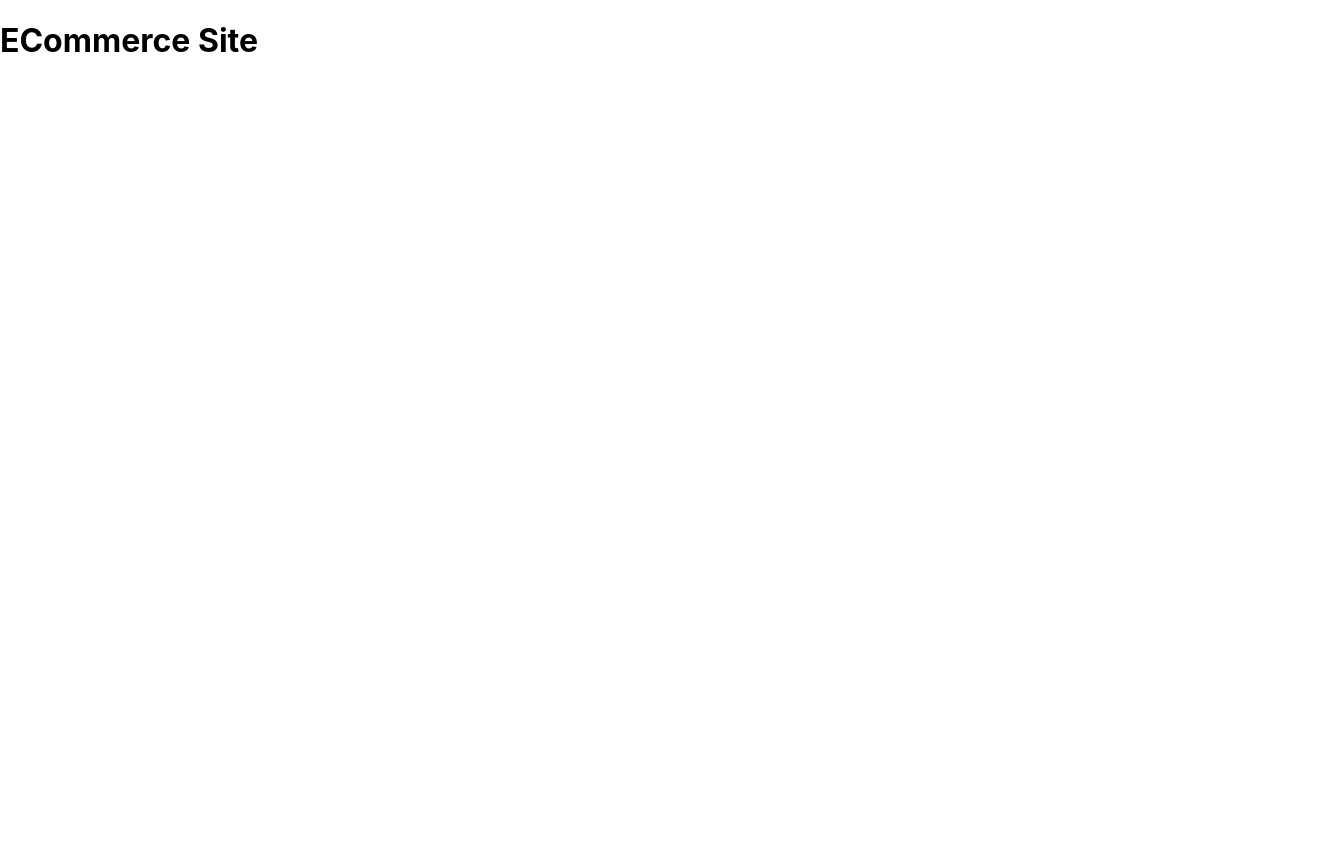
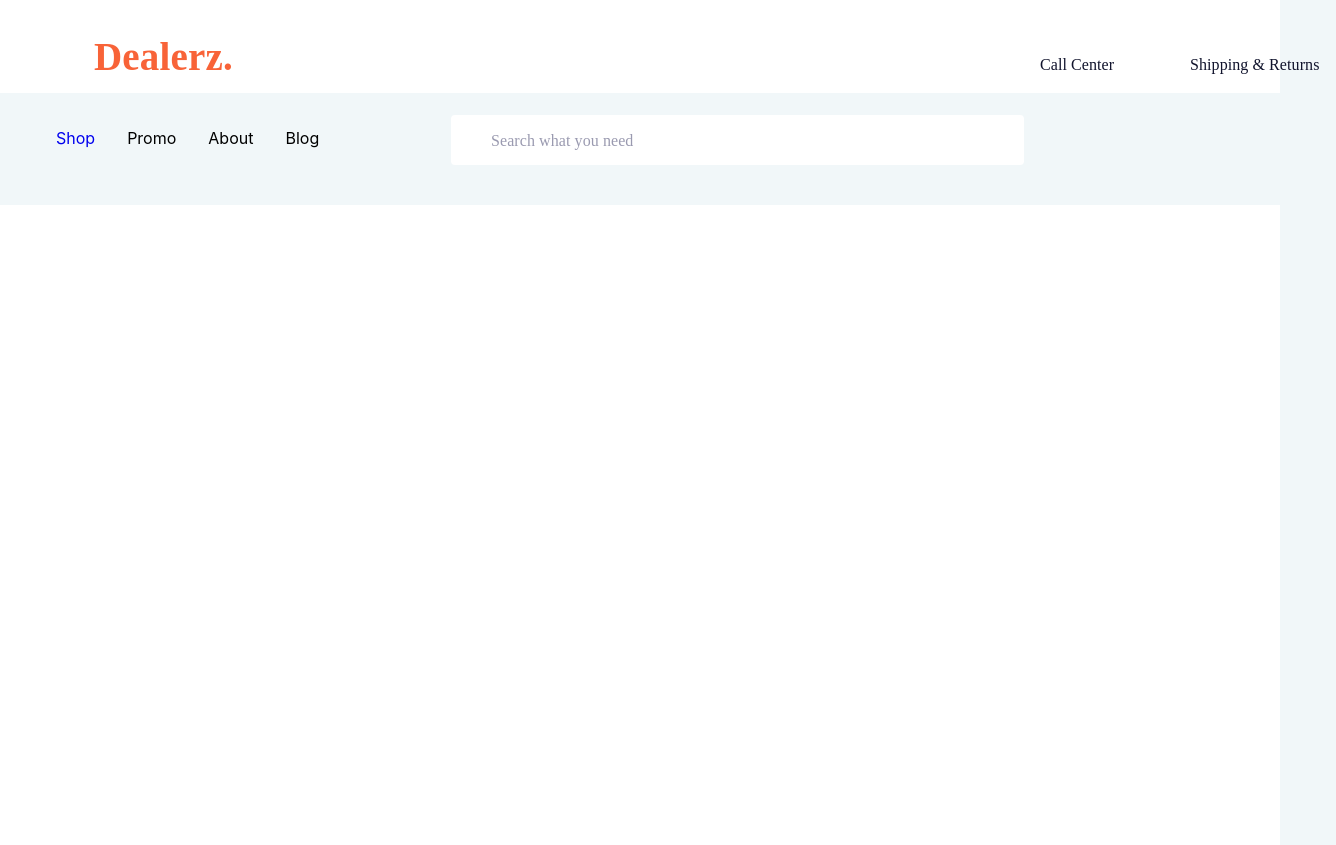
Before and after one commit to DoaaIdris/Tech-Unicorn-Frontend-Assessment, a React (Create React App) app: page / in a window 1280 px wide. Shown: the whole page, 1336 px wide, since content can reach past the window. Before the commit the page ends 800 px from the top, so only its background shows below. Built offline with nearby package versions, Linux system fonts and the light colour scheme.

Commit message:
added nav and top logo banner

```diff
--- a/package.json
+++ b/package.json
@@ -8,6 +8,7 @@
     "@testing-library/user-event": "^13.5.0",
     "react": "^18.2.0",
     "react-dom": "^18.2.0",
+    "react-router-dom": "^5.3.4",
     "react-scripts": "5.0.1",
     "web-vitals": "^2.1.4"
   },
--- a/src/App.css
+++ b/src/App.css
@@ -1,5 +1,9 @@
 .App {
   text-align: center;
+}
+
+body{
+  background-color: rgb(241, 247, 249);
 }
 
 .App-logo {
--- a/src/App.js
+++ b/src/App.js
@@ -1,10 +1,29 @@
 //import logo from './logo.svg';
 import './App.css';
+
+import {
+  BrowserRouter as Router,
+  Switch,
+  Route
+}from "react-router-dom";
+
+import { Navbar } from "./components/navbar/index";
+import {HomePage} from './components/pages/home/index'
 
 function App() {
   return (
     <div classname="App">
-      <h1>ECommerce Site</h1>
+      <Router>
+        <Navbar></Navbar>
+        <Switch>
+          <Route exact path="/">
+            <HomePage></HomePage>
+          </Route>
+          <Route path="/shop">
+            <div>Shop</div>
+          </Route>
+        </Switch>
+      </Router>
     </div>
   );
 }
--- /dev/null
+++ b/src/components/navbar/index.jsx
@@ -0,0 +1,43 @@
+import{
+    NavLink
+}from 'react-router-dom';
+
+import "./styles.css";
+
+export const Navbar = () => {
+    return (
+        <div>
+            <div className='header'>
+                <NavLink exact={true} to="/">
+                    <h2 className='logo'>Dealerz.</h2>
+                </NavLink>
+
+                <p className='callcenter'>Call Center</p>
+                <p className='shipping'>Shipping & Returns</p>
+            </div>
+
+            <div className='searchBar'>
+                <p className='searchtext'>Search what you need</p>
+            </div>
+            <nav className="navbar">
+                <ul className="navbar-list">
+                    <li>
+                        <NavLink  to="/shop">
+                            Shop
+                        </NavLink>
+                    </li>
+                    <li>
+                        Promo
+                    </li>
+                    <li>
+                        About
+                    </li>
+                    <li>
+                        Blog
+                    </li>
+                </ul>
+            </nav>
+        </div>
+
+    );
+}
--- /dev/null
+++ b/src/components/navbar/styles.css
@@ -0,0 +1,115 @@
+.navbar ul{
+    display: flex;
+    flex-direction: column;
+    list-style-type: none;
+    align-items: center;
+    margin-top: 93px;
+}
+
+.navbar {
+
+    height: 93px;
+
+}
+
+.navbar li{
+    margin: 1rem;
+    font-size: 16px;
+    font: DM Sans;
+    line-height: 370%;
+    height: 30px;
+
+}
+
+.navbar a {
+    text-decoration: none;
+}
+
+.navbar a.nav-selected {
+    font-weight: bold;
+}
+
+@media only screen and (min-width: 600px){
+    .navbar ul {
+        flex-direction: row;
+    }
+}
+
+.header{
+    position: absolute;
+    width: 100%;
+    height: 93px;
+    left: 0px;
+    top: 0px;
+    background-color: white;
+}
+
+.logo{
+    position: absolute;
+    width: 152px;
+    height: 47px;
+    left: 94px;
+    top: 2px;
+    font-family: 'DM Sans';
+    font-style: normal;
+    font-weight: 700;
+    font-size: 39px;
+    line-height: 120%;
+    letter-spacing: 0.005em;
+    color: #F86338;
+
+}
+
+.callcenter{
+    position: absolute;
+    width: 86px;
+    height: 19px;
+    left: 1040px;
+    top: 39px;
+    font-family: 'DM Sans';
+    font-style: normal;
+    font-weight: 500;
+    font-size: 16px;
+    line-height: 120%;
+    letter-spacing: 0.005em;
+    color: #11142D;
+}
+
+.shipping{
+    position: absolute;
+    width: 146px;
+    height: 19px;
+    left: 1190px;
+    top: 39px;
+    font-family: 'DM Sans';
+    font-style: normal;
+    font-weight: 500;
+    font-size: 16px;
+    line-height: 120%;
+    letter-spacing: 0.005em;
+    color: #11142D;
+}
+
+.searchBar{
+    position: absolute;
+    width: 573px;
+    height: 50px;
+    left: 451px;
+    top: 115px;
+    background: #FFFFFF;
+    border-radius: 4px;
+}
+
+.searchtext{
+    position: absolute;
+    width: 166px;
+    height: 20px;
+    left: 40px;
+    font-family: 'DM Sans';
+    font-style: normal;
+    font-weight: 400;
+    font-size: 16px;
+    line-height: 125%;
+    letter-spacing: 0.005em;
+    color: #9A9AB0;
+}
--- /dev/null
+++ b/src/components/pages/home/index.jsx
@@ -0,0 +1,10 @@
+import "./styles.css";
+
+export const HomePage = () => {
+    return (
+        <div>
+            <div className="topBanner"></div>
+        </div>
+
+    );
+}
--- /dev/null
+++ b/src/components/pages/home/styles.css
@@ -0,0 +1,8 @@
+.topBanner{
+    position: absolute;
+    width: 100%;
+    height: 640px;
+    left: 0px;
+    top: 205px;
+    background: #ffffff;
+}
```
Also changed, not shown: 1 other file (tests, documents, lock files or other folders).
